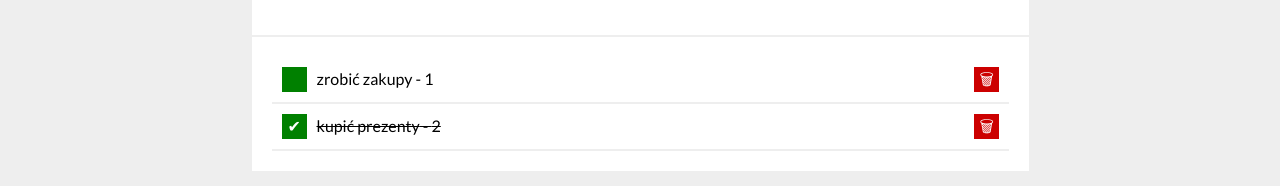
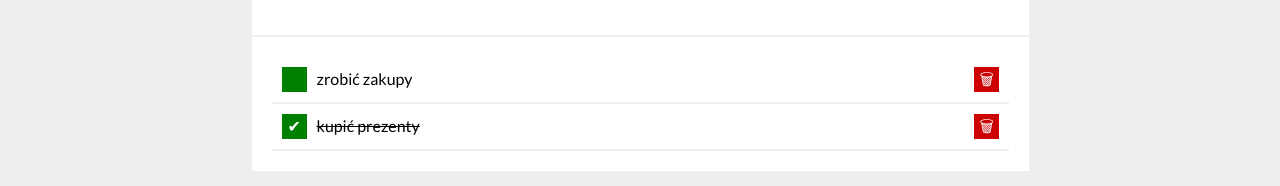
Before and after one commit to Marti2929/todo-list-react, a React (Create React App) app: page / in a window 1280 px wide. Shown: the part 360-546 px from the top of the page. Built offline with nearby package versions, Linux system fonts and the light colour scheme.

Commit message:
empty task blockade added

```diff
--- a/src/Form/index.js
+++ b/src/Form/index.js
@@ -6,8 +6,11 @@ const Form = ({addNewTask}) => {
 
     const onFormSubmit = (event) => {
         event.preventDefault();
-        addNewTask(newTask.trim());
-         setNewTask("");
+        setNewTask("");
+
+        if (newTask.trim() !== "") {
+            addNewTask(newTask.trim());
+        }
     }
 
     return (
--- a/src/List/index.js
+++ b/src/List/index.js
@@ -12,7 +12,7 @@ const List = ({ tasks, hideDoneTasks, toggleTaskDone, removeTask }) => {
                         {task.done ? "✔" : ""}
                     </button>
                     <div className={`list__content ${task.done ? "list__content--done" : ""}`}>
-                        {task.content} - {task.id}
+                        {task.content}
                     </div>
                     <button onClick={() => removeTask(task.id)} className="list__button list__button--remove">
                         🗑
```
